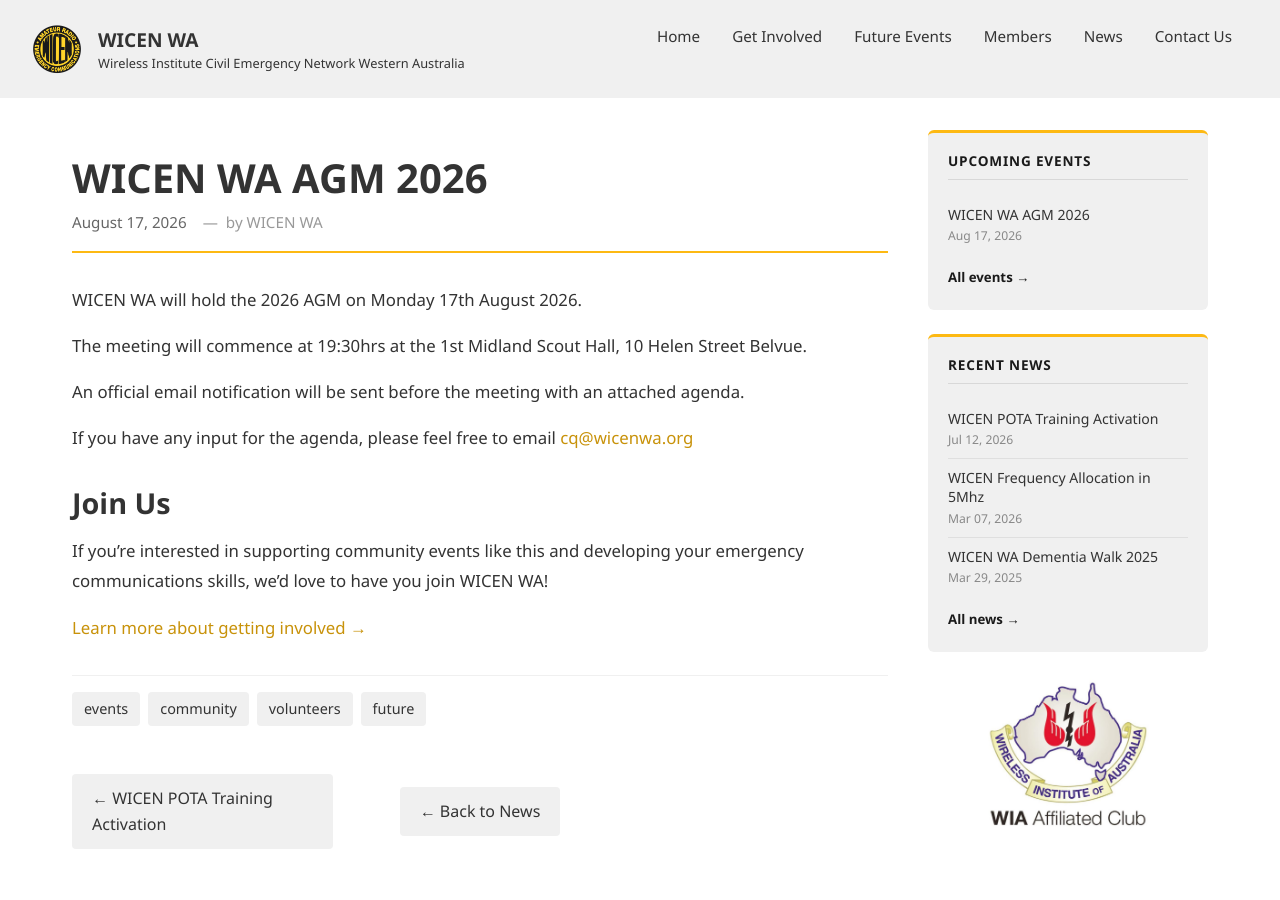
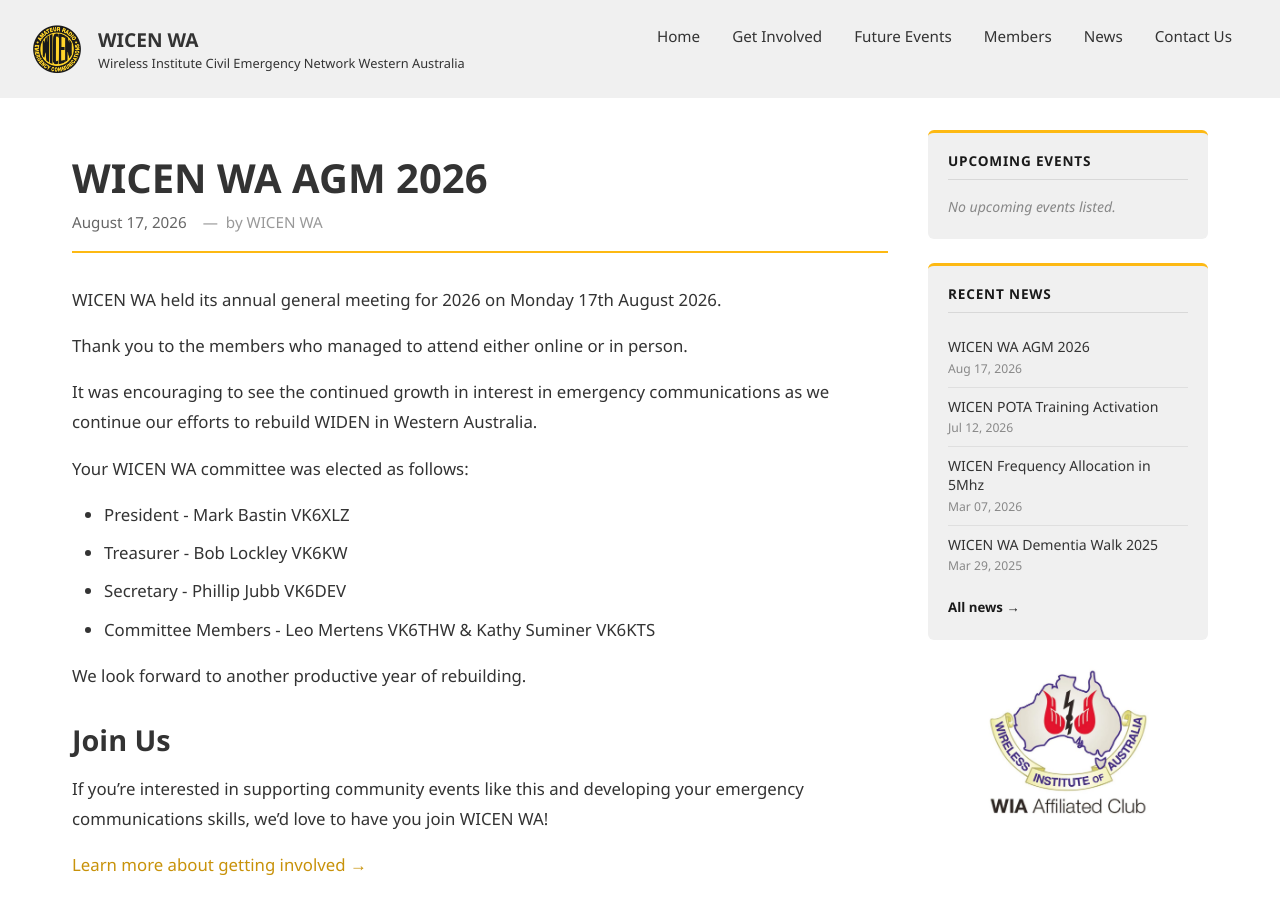
Before and after one commit to jubbp/WICENWA-Web, a Jekyll site: the page built from _posts/2026-08-17-AGM-2026 copy.md, in a window 1280 px wide and 900 px high. Built offline with Jekyll 4.4.1, drawn with Linux system fonts in a browser that asks for light colours.

Commit message:
added AGM news item

```diff
--- a/_posts/2026-08-17-AGM-2026 copy.md
+++ b/_posts/2026-08-17-AGM-2026 copy.md
@@ -3,16 +3,24 @@
 title: "WICEN WA AGM 2026"
 date: 2026-08-17
 author: WICEN WA
-tags: [events, community, volunteers, future]
+tags: [community, volunteers, news]
 ---
 
-WICEN WA will hold the 2026 AGM on Monday 17th August 2026.
+WICEN WA held its annual general meeting for 2026 on Monday 17th August 2026.
 
-The meeting will commence at 19:30hrs at the 1st Midland Scout Hall, 10 Helen Street Belvue.
+Thank you to the members who managed to attend either online or in person.
 
-An official email notification will be sent before the meeting with an attached agenda.
+It was encouraging to see the continued growth in interest in emergency communications as we continue our efforts to rebuild WIDEN in Western Australia.
 
-If you have any input for the agenda, please feel free to email [cq@wicenwa.org](mailto:cq@wicenwa.org)
+Your WICEN WA committee was elected as follows:
+
+- President - Mark Bastin VK6XLZ
+- Treasurer - Bob Lockley VK6KW
+- Secretary - Phillip Jubb VK6DEV
+- Committee Members - Leo Mertens VK6THW & Kathy Suminer VK6KTS
+
+We look forward to another productive year of rebuilding.
+
 
 ## Join Us
 
```
